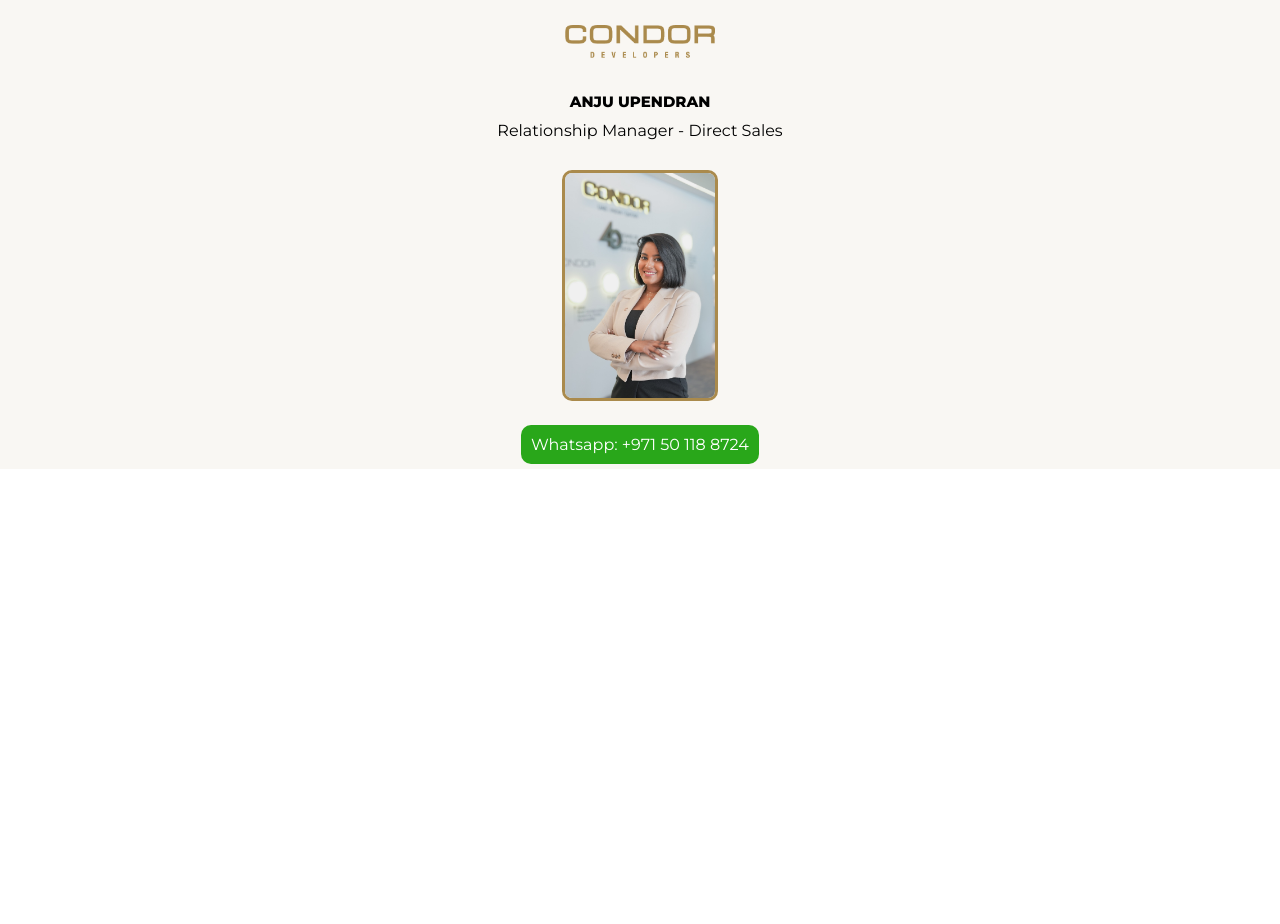
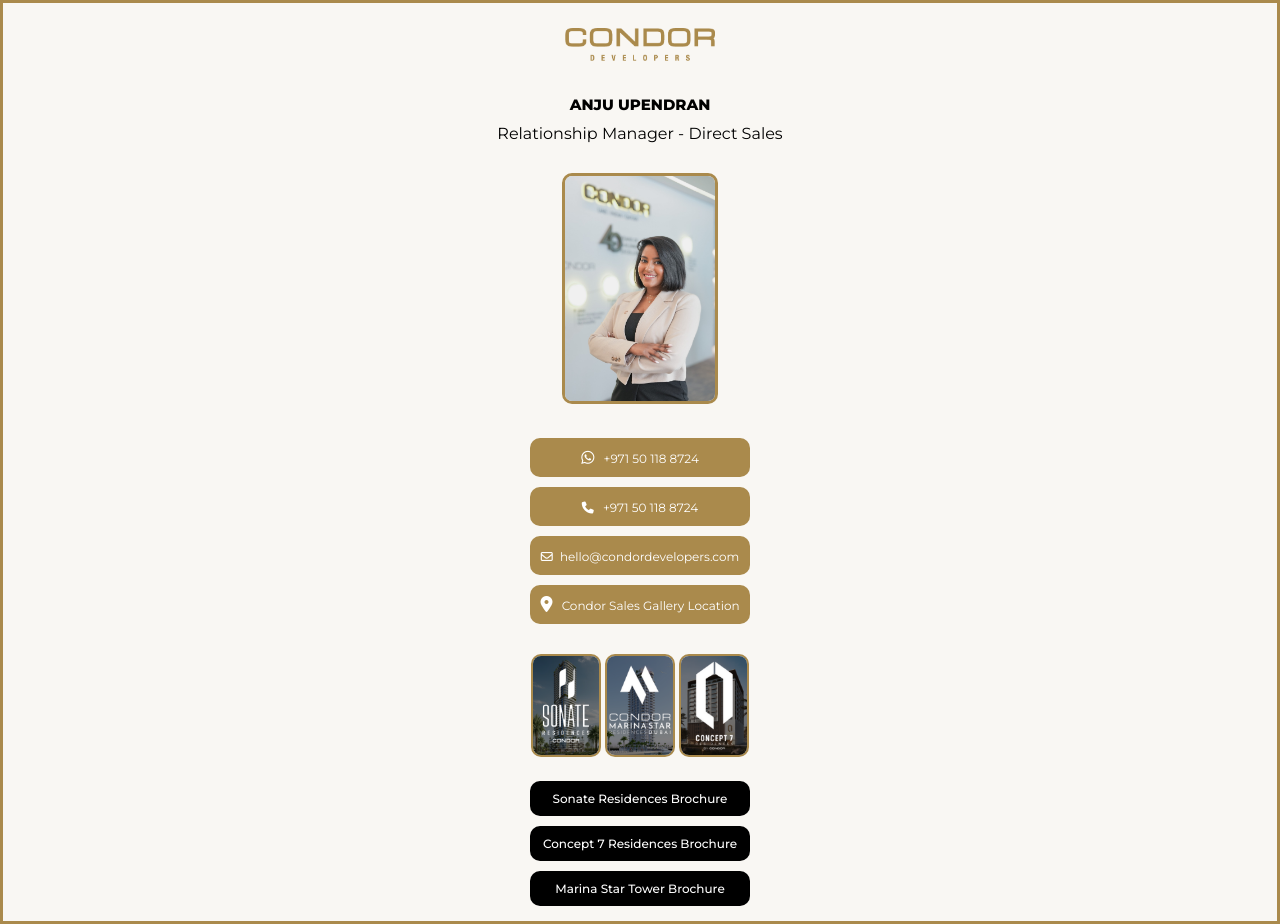
Before and after one commit to ibra-san/ID-cards, a plain HTML site: page index.html in a window 1280 px wide. Before the commit the page ends 800 px from the top, so only its background shows below. Drawn offline with Linux system fonts and the light colour scheme.

Commit message:
ID card - V1 Change 2

```diff
--- a/index.html
+++ b/index.html
@@ -4,6 +4,7 @@
     <meta charset="UTF-8">
     <meta name="viewport" content="width=device-width, initial-scale=1.0">
     <link rel="stylesheet" href="style.css">
+    <script src="https://kit.fontawesome.com/b3b0951822.js" crossorigin="anonymous"></script>
     <title>Anju Upendran</title>
 </head>
 <body>
@@ -20,13 +21,61 @@
             Relationship Manager - Direct Sales
         </div>
 
-        <div class="agent-photo-container">
+
+            <div class="agent-photo-container">
             <img class="agent-photo" src="./assets/Anju Upendran.JPG" alt="sales manager photo">
+            </div>
+
+
+
+        <!--
+             <iframe  src="https://www.google.com/maps/embed?pb=!1m14!1m8!1m3!1d13834.759981305755!2d55.1314535!3d25.0687308!3m2!1i1024!2i768!4f13.1!3m3!1m2!1s0x3e5f130068bf1ef9%3A0x2833e1474738155a!2sCondor%20Sales%20Gallery!5e1!3m2!1sen!2sae!4v1723263538262!5m2!1sen!2sae" width="200px" height="200px" style="border: 3px solid #aa8a4c; border-radius: 10px; margin-bottom: 10px; margin-top: 10px;" allowfullscreen="" loading="lazy" referrerpolicy="no-referrer-when-downgrade"></iframe>
+        -->
+
+
+        <div class="whatsapp-container">
+            <i class="fa-brands fa-whatsapp"></i>
+            <a class="whatsapp" href="https://wa.me/971501188724" target="_blank">+971 50 118 8724</a>
         </div>
 
-        <div class="whatsapp-container">
-            <a class="whatsapp" href="">Whatsapp: +971 50 118 8724</a>
+        <div class="call-container">
+            <i class="fa-solid fa-phone"></i>
+            <a class="call" href="tel:971501188724" target="_blank">+971 50 118 8724</a>
         </div>
+
+        <div class="email-container">
+            <i class="fa-regular fa-envelope"></i>
+            <a class="email" href="mailto:hello@condordevelopers.com" target="_blank"> hello@condordevelopers.com</a>
+        </div>
+
+        <div class="location-container">
+            <i class="fa-solid fa-location-dot"></i>
+            <a class="call" href="https://maps.app.goo.gl/Z83ctC5zBrET75Yb8" target="_blank">Condor Sales Gallery Location</a>
+        </div>
+
+
+
+        <div class="elevations-container">
+
+            <a class="elevation-link" href="https://condorsonate.com/" target="_blank">
+                <img class="elevation" style="width: 66px; border: 2px solid #aa8a4c; border-radius: 10px" src="./assets/ID Card Projects (1)/1.png" alt="Elevation of sonate Residences">
+            </a>
+
+            <a class="elevation-link" href="https://condormarinastar.com/" target="_blank">
+                <img class="elevation" style="width: 66px; border: 2px solid #aa8a4c; border-radius: 10px;"  src="./assets/ID Card Projects (1)/2.png" alt="Elevation of Concept 7 tower">
+            </a>
+
+            <a class="elevation-link" href="https://condorconcept7.com/" target="_blank">
+                <img class="elevation" style="width: 66px; border: 2px solid #aa8a4c; border-radius: 10px"  src="./assets/ID Card Projects (1)/3.png" alt="Elevation of  marina star tower">
+            </a>
+
+        </div>
+
+
+            <a class="brochure" href="https://drive.google.com/file/d/1uPkavq1eJH4y0pwhvno2oyqxXkLa6yu2/view?usp=drive_link" target="_blank"> Sonate Residences Brochure </a>
+            <a class="brochure" href="https://drive.google.com/file/d/1fjqzlO4tAmBvyGMTmD_SWtXaQTXjUtLb/view?usp=drive_link" target="_blank"> Concept 7 Residences Brochure </a>
+            <a class="brochure" href="https://drive.google.com/file/d/19dWNpV4uG0lSgRwAOK1HgJsSp8MRH7Gk/view?usp=drive_link" target="_blank"> Marina Star Tower Brochure </a>
+
     </section>
 
 </body>
--- a/style.css
+++ b/style.css
@@ -15,10 +15,9 @@
     align-items: center;
 
     font-family: "Montserrat", sans-serif;
+    border: 3px solid #aa8a4c;
 
-
-
-
+    /** max-width: 800px; **/
 }
 
 .id-card img {
@@ -40,6 +39,9 @@
     margin-bottom: 10px;
 }
 
+.location {
+    border: 3px solid #aa8a4c;
+}
 
 
 .agent-photo {
@@ -50,15 +52,102 @@
 }
 
 .whatsapp-container  {
-    background-color: #29a71a;
+    background-color: #aa8a4c;
     width: inherit;
     text-align: center;
     border-radius: 10px;
     color: white;
     padding: 10px;
+    width: 200px;
+    margin-top: 10px;
 }
 
 .whatsapp {
     text-decoration: none;
     color: white;
+    font-size: 12px;
 }
+
+.fa-whatsapp {
+    font-size: 15px;
+    margin-right: 5px;
+}
+
+.call {
+    text-decoration: none;
+    color: white;
+    font-size: 12px;
+}
+
+.fa-phone {
+    font-size: 12px;
+    margin-right: 5px;
+}
+
+.call-container  {
+    background-color: #aa8a4c;
+    width: inherit;
+    text-align: center;
+    border-radius: 10px;
+    color: white;
+    padding: 10px;
+    width: 200px;
+    margin-top: 10px;
+    margin-bottom: 10px;
+}
+
+.email-container  {
+    background-color: #aa8a4c;
+    width: inherit;
+    text-align: center;
+    border-radius: 10px;
+    color: white;
+    padding: 10px;
+    width: 200px;
+    margin-bottom: 10px;
+}
+
+.location-container  {
+    background-color: #aa8a4c;
+    width: inherit;
+    text-align: center;
+    border-radius: 10px;
+    color: white;
+    padding: 10px;
+    width: 200px;
+    margin-bottom: 10px;
+}
+
+.fa-location-dot {
+    margin-right: 5px;
+}
+
+.fa-envelope {
+    font-size: 12px;
+    margin-right: 3px;
+}
+
+.email {
+    text-decoration: none;
+    color: white;
+    font-size: 12px;
+}
+
+.elevation-link {
+    text-decoration: none;
+}
+
+.brochure {
+    text-decoration: none;
+    color: white;
+
+    padding: 10px;
+    margin-bottom: 10px;
+    background-color: black;
+
+    border-radius: 10px;
+    font-size: 12px;
+    width: 200px;
+    text-align: center;
+    font-weight: 500;
+}
```
Also changed, not shown: assets/C7 tower.png (added), assets/ID Card Projects (1)/1.png (added), assets/ID Card Projects (1)/2.png (added), assets/ID Card Projects (1)/3.png (added), assets/Sonate tower.png (added), assets/marin star tower.png (added), 1 other file.
